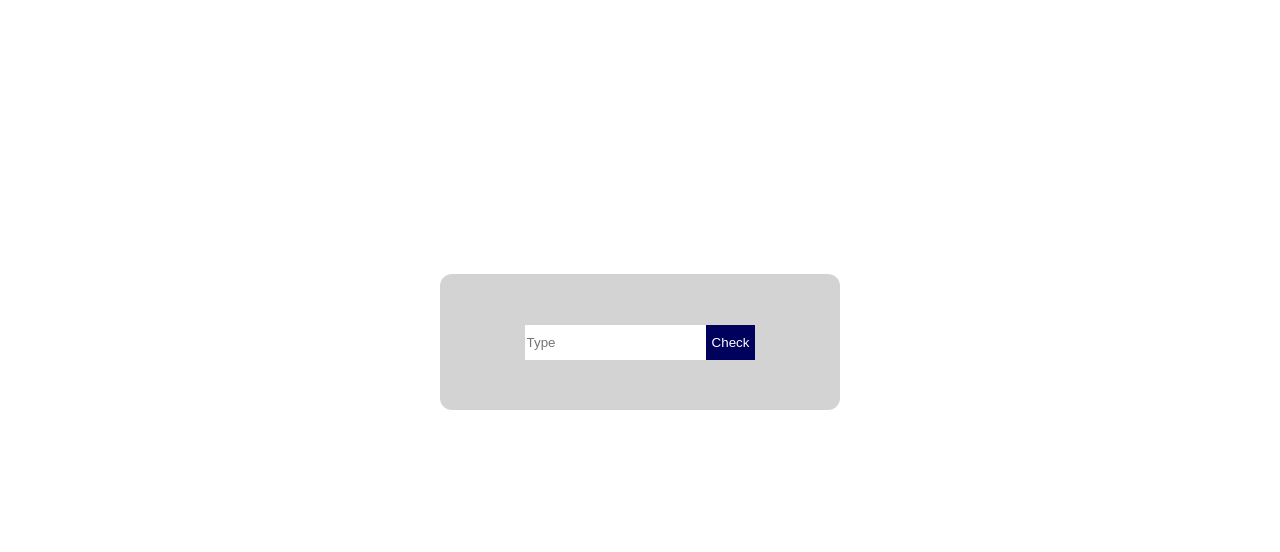
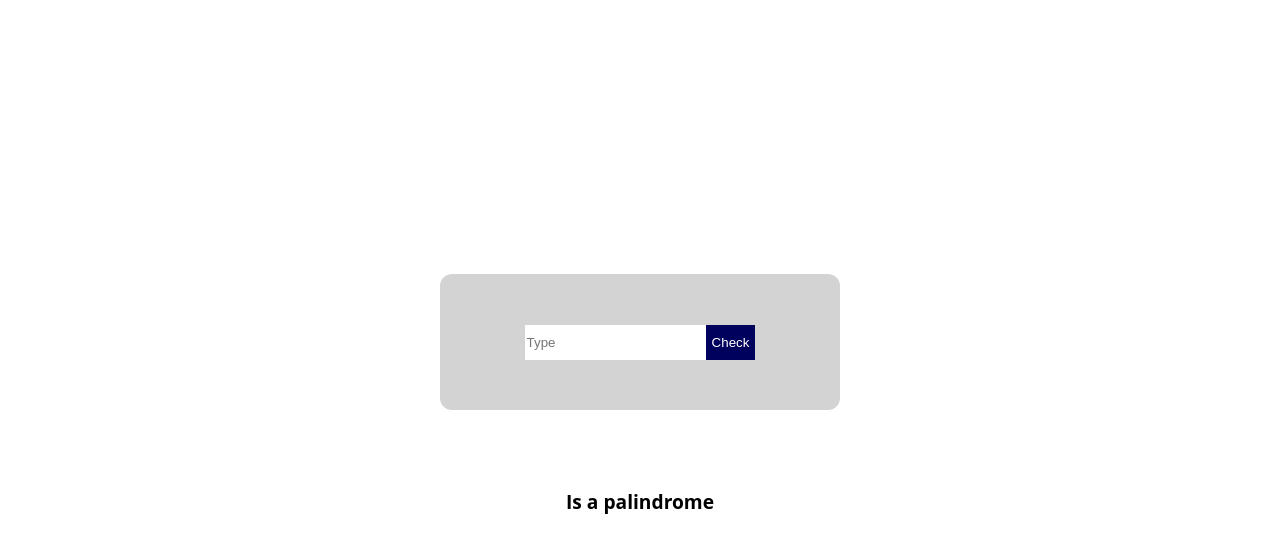
Before and after one commit to DEsp04/Palindrome_HW, a plain HTML site: page index.html in a window 1280 px wide. Both pictures are taken after a click on the button "Check". Shown: the part 58-610 px from the top of the page. Drawn offline with Linux system fonts and the light colour scheme.

Commit message:
Completed Palindrome homework

```diff
--- a/css/style.css
+++ b/css/style.css
@@ -57,3 +57,19 @@ input:nth-child(2) {
 input:nth-child(2):hover {
   cursor: pointer;
 }
+
+#ansbox {
+  position: fixed;
+  top: 70%;
+  left: 50%;
+  transform: translate(-50%, -50%);
+}
+
+#ansbox p::first-letter {
+  text-transform: capitalize;
+}
+
+#ansbox p {
+  font-weight: bold;
+  font-size: 1.2em;
+}
--- a/index.html
+++ b/index.html
@@ -2,7 +2,7 @@
   <head>
     <meta charset="UTF-8" />
     <meta name="viewport" content="width=device-width, initial-scale=1.0" />
-    <title>Palindrom App</title>
+    <title>Palindrome App</title>
     <link rel="stylesheet" href="css/style.css" />
     <link
       href="https://fonts.googleapis.com/css2?family=Inconsolata&display=swap"
@@ -16,6 +16,8 @@
       <input type="button" value="Check" onclick="palindromeCheck(this)" />
     </form>
 
+    <div id="ansbox"></div>
+
     <script type="text/javascript" src="js/javascript.js"></script>
   </body>
 </html>
--- a/js/javascript.js
+++ b/js/javascript.js
@@ -1,3 +1,17 @@
 function palindromeCheck() {
-  let text = document.checker.palindrome.value;
+  let str = document.checker.palindrome.value;
+
+  let pElement = document.createElement("P");
+  let content = document.createTextNode(str + " is a palindrome");
+  let contentTwo = document.createTextNode(str + " is not a palindrome");
+
+  document.getElementById("ansbox").innerHTML = "";
+
+  if (str == str.split("").reverse().join("")) {
+    pElement.appendChild(content);
+    document.getElementById("ansbox").appendChild(pElement);
+  } else {
+    pElement.appendChild(contentTwo);
+    document.getElementById("ansbox").appendChild(pElement);
+  }
 }
```
